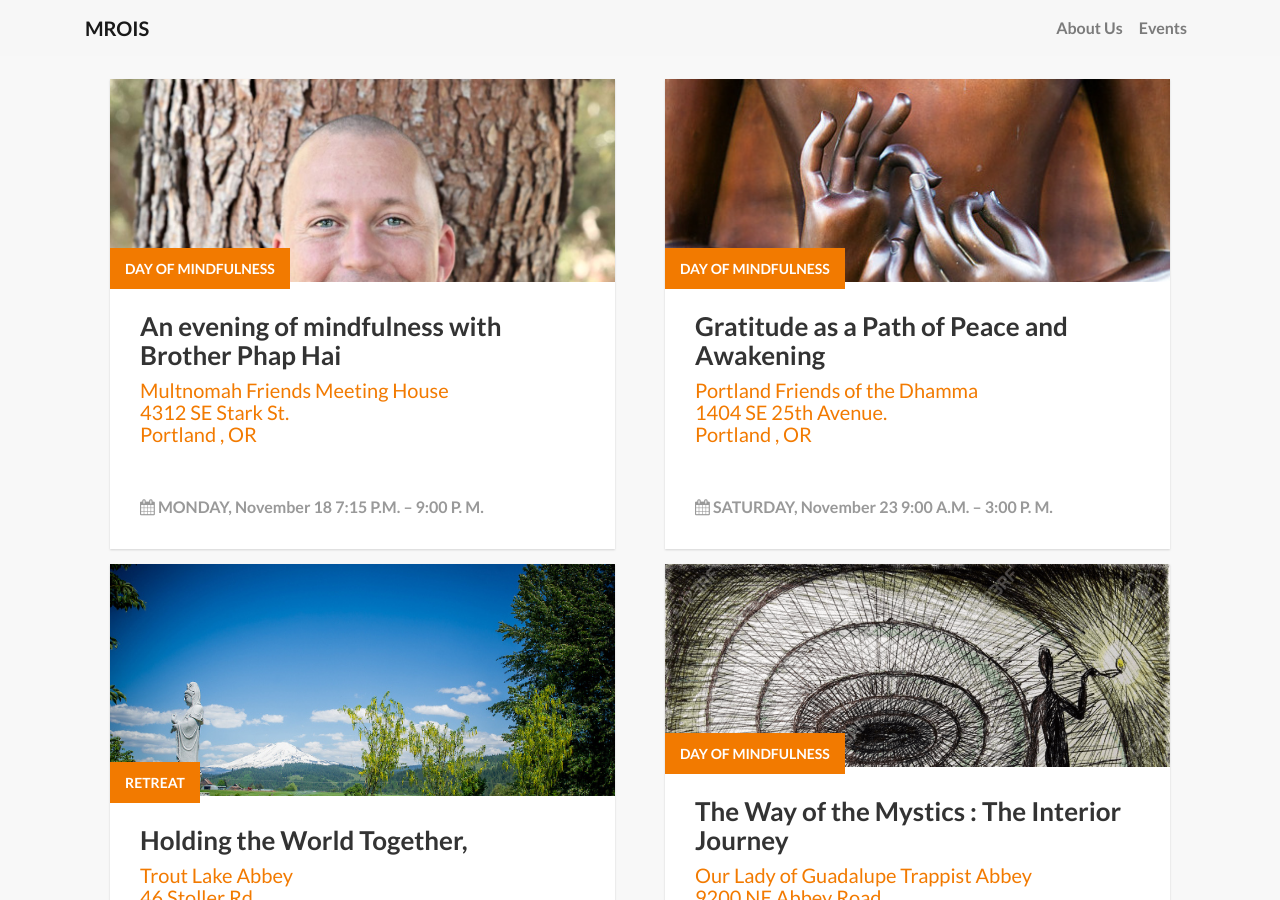
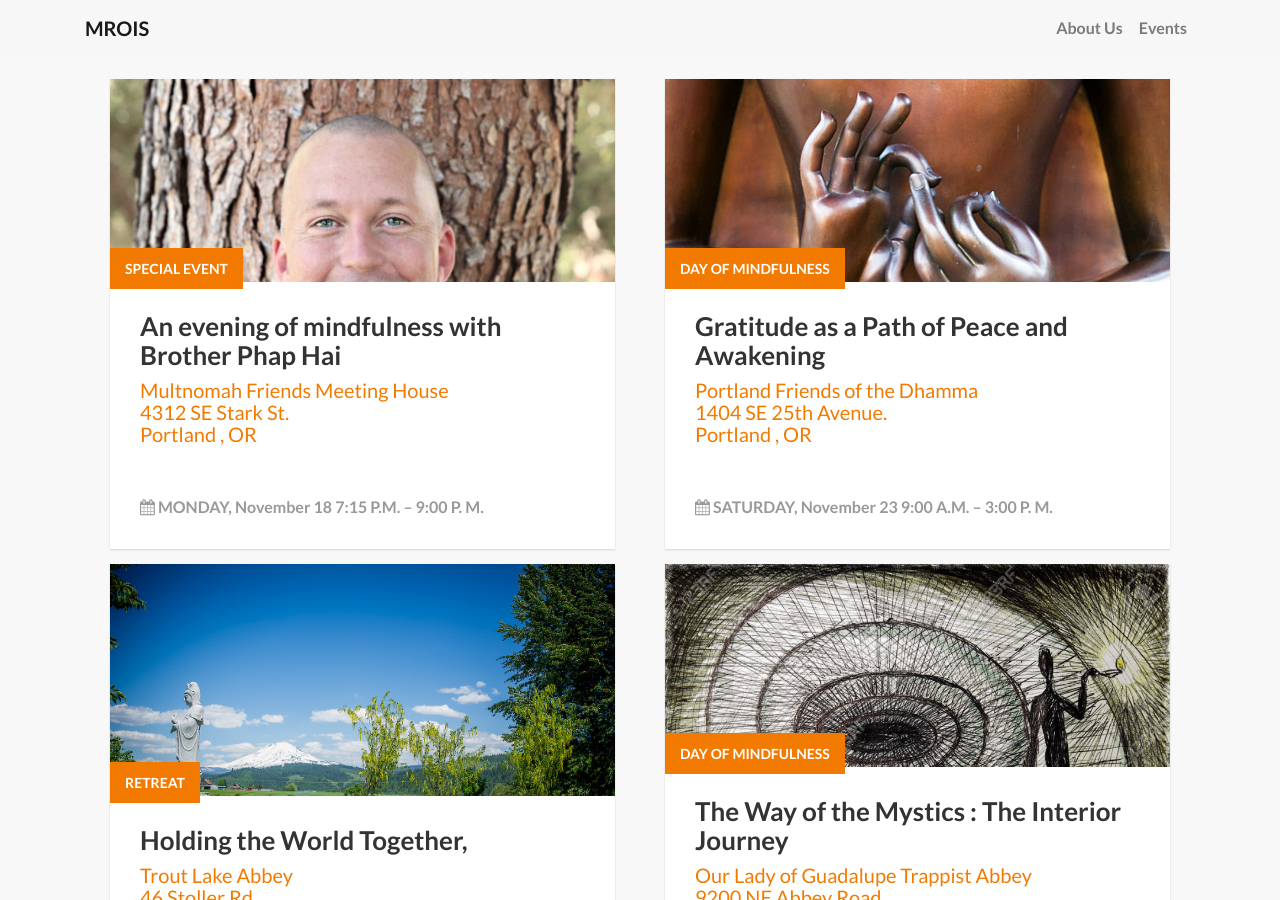
Before and after one commit to MROIS/events.mindful.community, a Jekyll site: the page built from index.html, in a window 1280 px wide and 900 px high, scrolled down 783 px. Built offline with Jekyll 4.4.1, drawn with Linux system fonts in a browser that asks for light colours.

Commit message:
Update 2019-10-28-phaphai-dom.md

```diff
--- a/_posts/2019-10-28-phaphai-dom.md
+++ b/_posts/2019-10-28-phaphai-dom.md
@@ -1,7 +1,7 @@
 ---
 layout: event
 title:  "An evening of mindfulness with Brother Phap Hai"
-event-type: "Day of Mindfulness"
+event-type: "Special Event"
 permalink: /phaphai/
 location: "Multnomah Friends Meeting House<br>4312 SE Stark St.<br>Portland , OR"
 date-time: MONDAY, November 18  7:15 P.M. – 9:00 P. M.
```
